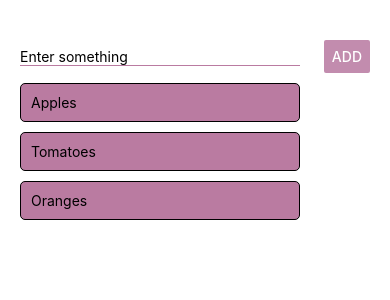
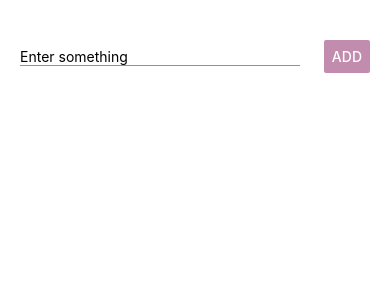
Before and after one commit to MarielaPages/Shopping-List-React-Native, a React Native app: screen / in a window 390 px wide. Shown: the top 300 px of the page. Built offline with nearby package versions, Linux system fonts and the light colour scheme.

Commit message:
agrego estados y el map para que se egreguen los elementos con el add

```diff
--- a/App.js
+++ b/App.js
@@ -9,27 +9,49 @@ export default function App() {
   const [text, setText] = useState('')
   const [list, setList] = useState([])
 
+  const onAddList = () => {
+    if(text.length === 0) return // Que no haga nada si el texto esta vacio y pongo add
+    if(text.length>0){ //Luego verificamos que haya texto. Si lo hay, recien ahi se podra guardar en el array. Todo esto se ejecuta al presionar el boton add (pues el puse el evento onPress)
+
+      let nextId = 0;
+
+            if(list.legth === 0){
+              nextId = 1
+            }
+            else{
+                let lastId=undefined
+                list.forEach(element => {
+                    lastId=element.id
+                });
+                nextId = lastId + 1
+            } //se con esto si se borra uno, no voy a poder recuperar ese id, pero bueno, es porque quiero que sean unicos.
+
+      setList([...list, {id: nextId, value: text}]) //con el spread operator hago copia profunda de la lista que ya guarde en el array (ojo que solo hace copia profunda de los elementos que no estan nestados, si hay nested elementos tendria que usar JSON para hacer completamente profunda)
+    }
+
+    setText('') //Lo volvemos a vaciar para que puedan escribir una nueva cosa.
+
+  }
+
   return (
     <View style={styles.container}>
       <View style={styles.inputContainer}>
         <TextInput
           placeholder='Enter something'
           style={styles.input}
-          value={text} //Le ponemos como value al input el text del estado que arme
+          value={text} //Lse ponemos como value al input el text del estado que arme
           onChangeText={(inputText) => setText(inputText)} //Lo que escriba en el input se va a ir guardando en el estado y va a pasar a ser el value que toma el input (ya que value toma a text)
         />
-        <Button title='Add' color={'#C28CAE'}/>
+        <Button title='Add' color={'#C28CAE'} onPress={onAddList}/>
       </View>
       <View style={styles.listContainer} >
-        <View style={styles.listItems}>
-          <Text>Apples</Text>
-        </View>
-        <View style={styles.listItems}>
-          <Text>Tomatoes</Text>
-        </View>
-        <View style={styles.listItems}>
-          <Text>Oranges</Text>
-        </View>
+        {list.map(listObject => { //Para cada objeto del array, que genere esos componentes que luego se renderizaran
+          return(
+            <View style={styles.listItems}>
+              <Text>{listObject.value}</Text>
+            </View>
+          )
+        })}
       </View>
     </View>
   );
```
